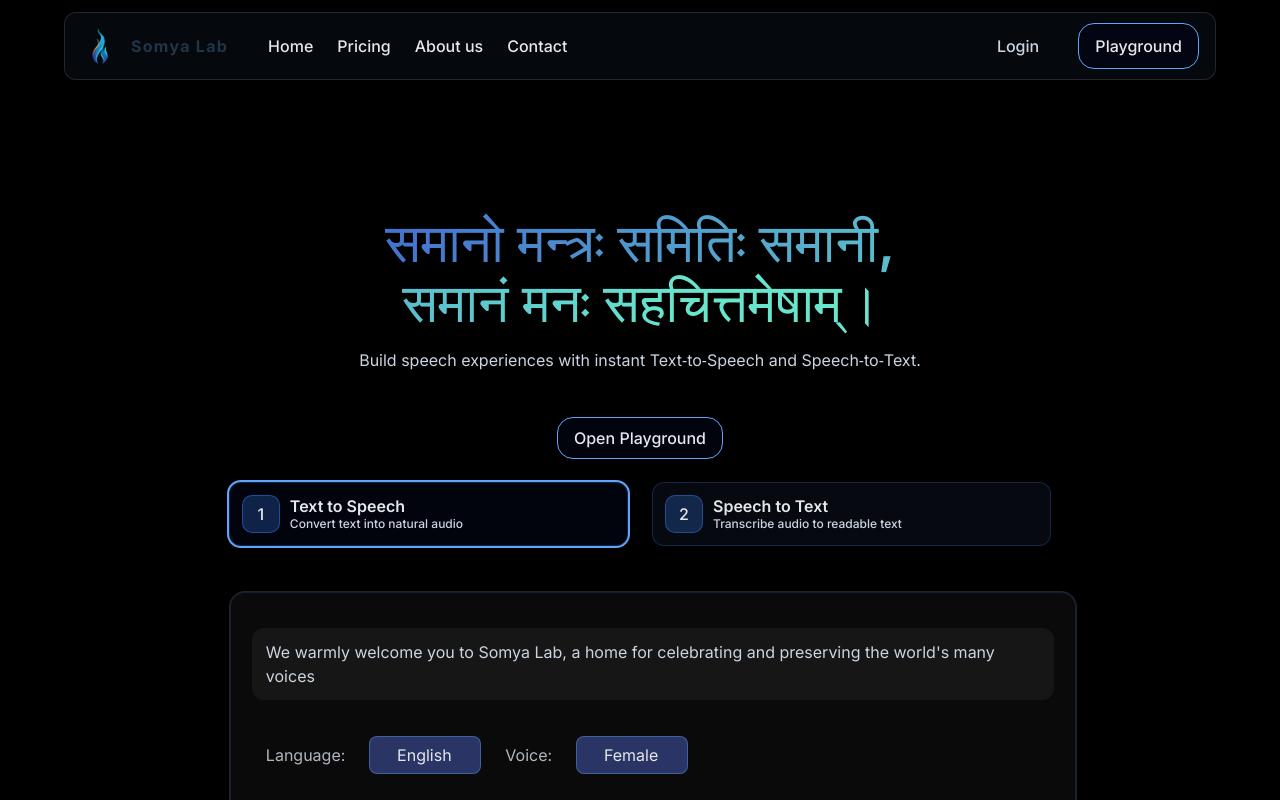
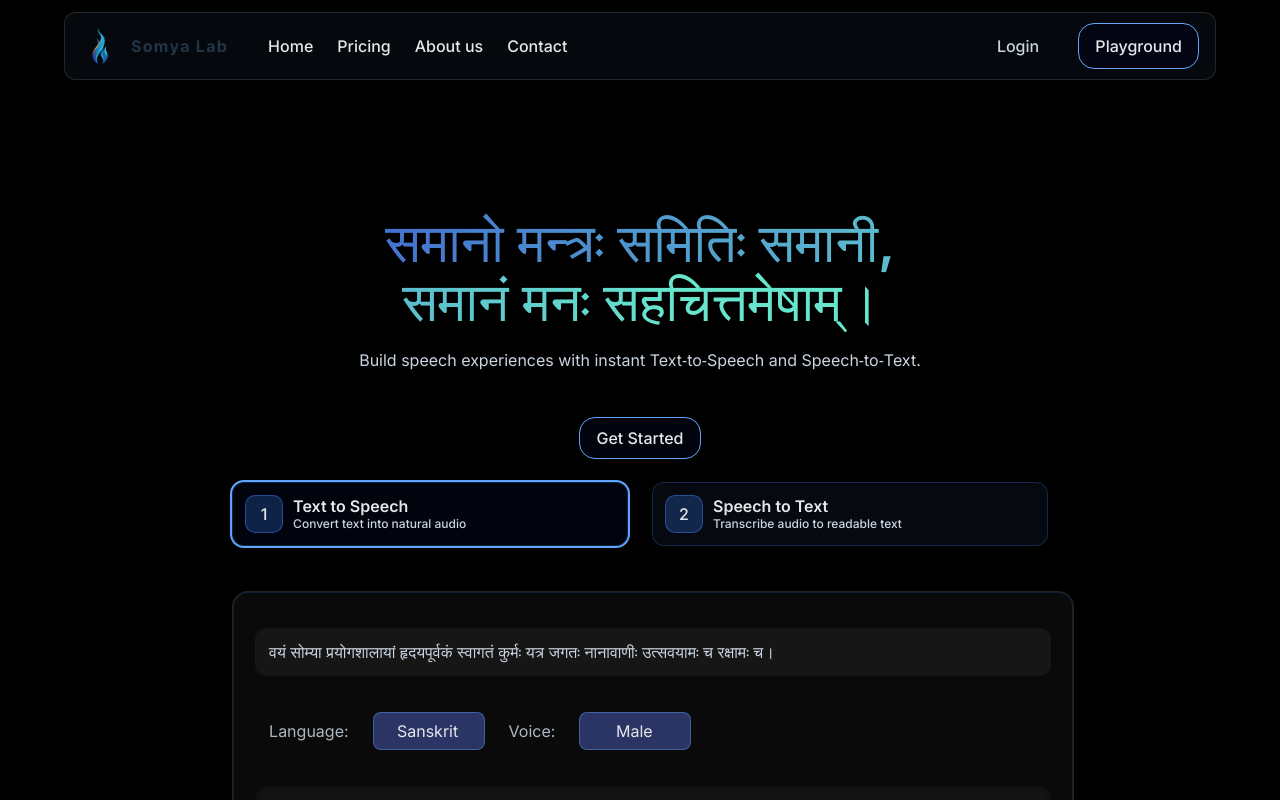
Before and after one commit to SomyaLab/tts-asr-platform, a React (Vite) app in the folder front-end/: page / in a window 1280 px wide. Shown: the top 800 px of the page. Built offline with nearby package versions, Linux system fonts and the light colour scheme; no server answers.

Commit message:
changed demo-card default lang

```diff
--- a/front-end/src/pages/Home.jsx
+++ b/front-end/src/pages/Home.jsx
@@ -17,13 +17,13 @@ export default function Home() {
   const blogDetailRef = useRef(null)
   const navigate = useNavigate()
   // TTS controls
-  const [ttsLanguage, setTtsLanguage] = useState('en')
-  const [ttsVoice, setTtsVoice] = useState('female')
-  const [ttsSrc, setTtsSrc] = useState('/en-female.mp3')
+  const [ttsLanguage, setTtsLanguage] = useState('sa')
+  const [ttsVoice, setTtsVoice] = useState('male')
+  const [ttsSrc, setTtsSrc] = useState('/sa-male.wav')
 
   // ASR controls
-  const [asrLanguage, setAsrLanguage] = useState('en')
-  const [asrSrc, setAsrSrc] = useState('/en-male.mp3')
+  const [asrLanguage, setAsrLanguage] = useState('sa')
+  const [asrSrc, setAsrSrc] = useState('/sa-male.wav')
   const [transcribedText, setTranscribedText] = useState('')
 
   // Map languages/voices to files in public/ (update with your real filenames)
@@ -86,7 +86,7 @@ export default function Home() {
         <div className="hero-copy" >
           <h1><span className="accent">समानो मन्त्रः समितिः समानी, <br />समानं मनः सहचित्तमेषाम्।</span> </h1>
           <p>Build speech experiences with instant Text‑to‑Speech and Speech‑to‑Text.</p>
-          <Link to="/playground" className="primary-cta">Open Playground</Link>
+          <Link to="/playground" className="primary-cta">Get Started</Link>
 
           <div className="steps">
             {STEPS.map((s, idx) => (
```
